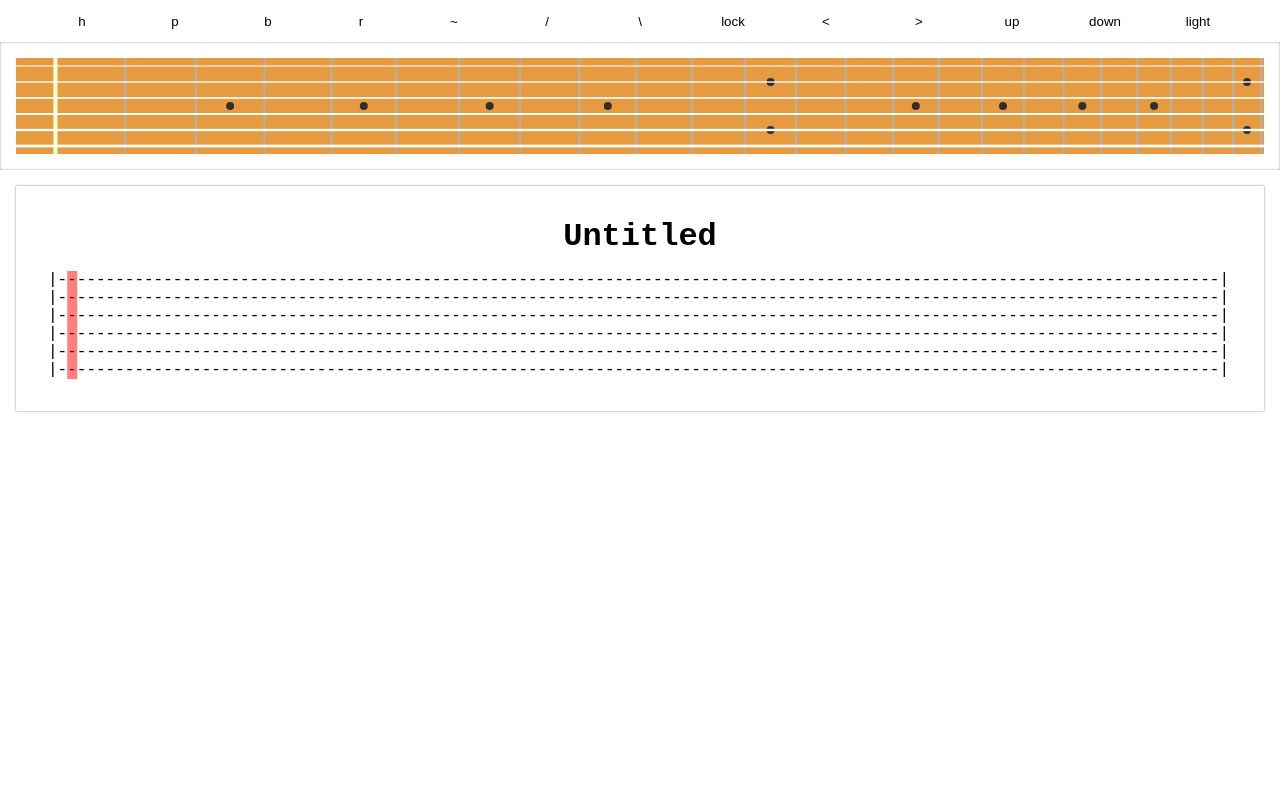
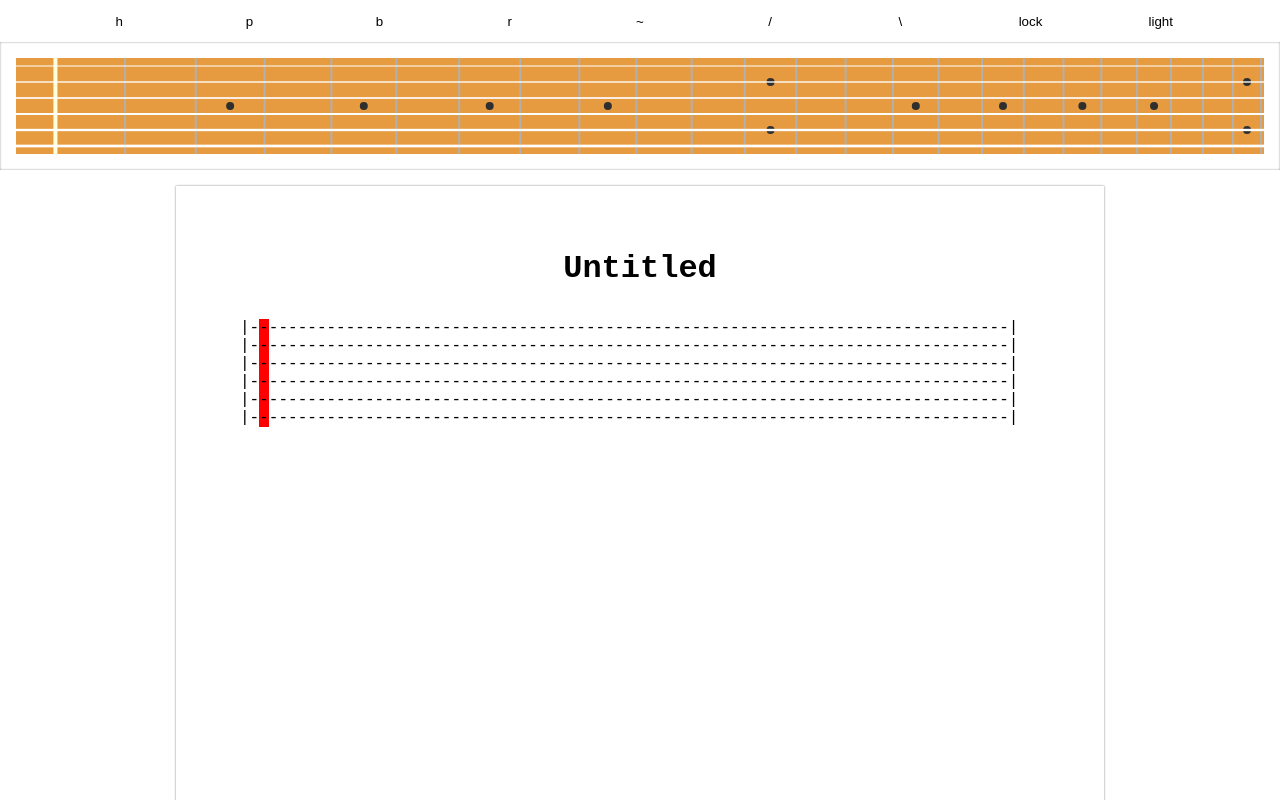
Before and after one commit to apangnathip/tab-creator, a React (Vite) app: page / in a window 1280 px wide. Built offline with nearby package versions, Linux system fonts and the light colour scheme.

Commit message:
Change tab rendering from row-based to column-based

```diff
--- a/src/Editor.tsx
+++ b/src/Editor.tsx
@@ -1,24 +1,18 @@
-import { useState } from "react";
 import { Controls, Fretboard, Toolbar } from "./components/toolbar";
 import { Viewer, Staff } from "./components/viewer";
 import { Sheet } from "./components/viewer/Sheet";
 import styles from "./Editor.module.css";
 
 export function Editor() {
-  const [scrollPos, setScrollPos] = useState({ x: 0, y: 0 });
-  const [limits, setLimits] = useState({ char: 0, staff: 0 });
-
-  console.log(scrollPos);
-
   return (
     <div className={styles.root}>
       <Toolbar>
-        <Controls limits={limits} setScrollPos={setScrollPos} />
+        <Controls />
       </Toolbar>
       <Fretboard />
       <Viewer>
         <Sheet>
-          <Staff limits={limits} setLimits={setLimits} scrollPos={scrollPos} setScrollPos={setScrollPos} />
+          <Staff />
         </Sheet>
       </Viewer>
     </div>
--- a/src/components/toolbar/Controls.tsx
+++ b/src/components/toolbar/Controls.tsx
@@ -1,14 +1,9 @@
-import { Dispatch, SetStateAction, useContext } from "react";
+import { useContext } from "react";
 import { NotationContext } from "../../contexts/NotationContext";
 import { ThemeContext } from "../../contexts/ThemeContext";
 import styles from "./Controls.module.css";
 
-type ControlsProps = {
-  limits: { char: number; staff: number };
-  setScrollPos: Dispatch<SetStateAction<{ x: number; y: number }>>;
-};
-
-type Mode = "unrestrict" | "stack";
+type Mode = "unrestrict" | "stack" | "non-open";
 type TechniqueList = { [id: string]: Technique };
 
 class Technique {
@@ -22,16 +17,16 @@ class Technique {
 }
 
 export const techniques: TechniqueList = {
-  h: new Technique("Hammer-on", "stack"),
+  h: new Technique("Hammer-on", "non-open"),
   p: new Technique("Pull-off", "stack"),
-  b: new Technique("Bend", "stack"),
+  b: new Technique("Bend", "non-open"),
   r: new Technique("Release", "stack"),
   "~": new Technique("Vibrato", "unrestrict"),
   "/": new Technique("Slide Up", "stack"),
   "\\": new Technique("Slide Down", "stack"),
 };
 
-export function Controls({ limits, setScrollPos }: ControlsProps) {
+export function Controls() {
   const { technique, setTechnique, lock, setLock } = useContext(NotationContext);
   const { theme, toggleTheme } = useContext(ThemeContext);
 
@@ -59,62 +54,6 @@ export function Controls({ limits, setScrollPos }: ControlsProps) {
         lock
       </button>
 
-      <button
-        className={styles.btn}
-        onClick={() =>
-          setScrollPos(({ x, y }) => {
-            if (x > 0) {
-              return { x: --x, y: y };
-            }
-            return { x: x, y: y };
-          })
-        }
-      >
-        {"<"}
-      </button>
-
-      <button
-        className={styles.btn}
-        onClick={() =>
-          setScrollPos(({ x, y }) => {
-            if (x < limits.char - 3) {
-              return { x: ++x, y: y };
-            }
-            return { x: x, y: y };
-          })
-        }
-      >
-        {">"}
-      </button>
-
-      <button
-        className={styles.btn}
-        onClick={() =>
-          setScrollPos(({ x, y }) => {
-            if (y > 0) {
-              return { x: x, y: --y };
-            }
-            return { x: x, y: y };
-          })
-        }
-      >
-        {"up"}
-      </button>
-
-      <button
-        className={styles.btn}
-        onClick={() =>
-          setScrollPos(({ x, y }) => {
-            if (y < limits.staff) {
-              return { x: x, y: ++y };
-            }
-            return { x: x, y: y };
-          })
-        }
-      >
-        {"down"}
-      </button>
-
       <button className={styles.btn} onClick={() => toggleTheme()}>
         {theme}
       </button>
--- a/src/components/viewer/Header.module.css
+++ b/src/components/viewer/Header.module.css
@@ -1,5 +1,5 @@
 .root {
-  margin-bottom: 1rem;
+  margin-bottom: 2rem;
   text-align: center;
 }
 
--- a/src/components/viewer/Scroller.module.css
+++ /dev/null
@@ -1,16 +0,0 @@
-.root {
-  position: absolute;
-  background-color: red;
-  opacity: 0.5;
-  width: 10px;
-  /* height: 100%; */
-}
-
-.doo {
-  position: absolute;
-}
-
-.scroller {
-  fill: red;
-  fill-opacity: 0.5;
-}
--- a/src/components/viewer/Scroller.tsx
+++ /dev/null
@@ -1,22 +0,0 @@
-import { useContext } from "react";
-import { BoardContext } from "../../contexts/BoardContext";
-import styles from "./Scroller.module.css";
-
-type ScrollerProps = {
-  fontSize: { width: number; height: number };
-  scrollPos: { x: number; y: number };
-};
-
-export function Scroller({ fontSize, scrollPos }: ScrollerProps) {
-  const { board } = useContext(BoardContext);
-  return (
-    <div
-      className={styles.root}
-      style={{
-        transform: `translate(${fontSize.width * (scrollPos.x + 1)}px, 0)`,
-        width: fontSize.width,
-        height: fontSize.height * board.stringCount,
-      }}
-    />
-  );
-}
--- a/src/components/viewer/Sheet.module.css
+++ b/src/components/viewer/Sheet.module.css
@@ -1,5 +1,6 @@
 .root {
-  padding: 2rem;
+  margin: auto;
+  padding: 4rem;
   font-family: monospace;
   box-shadow: 0 0 2px gray;
   color: var(--colour-font);
--- a/src/components/viewer/Sheet.tsx
+++ b/src/components/viewer/Sheet.tsx
@@ -1,6 +1,6 @@
 import { ReactNode } from "react";
+import { Header } from "./Header";
 import styles from "./Sheet.module.css";
-import { Header } from "./Header";
 
 export function Sheet({ children }: { children: ReactNode }) {
   return (
--- a/src/components/viewer/Staff.module.css
+++ b/src/components/viewer/Staff.module.css
@@ -1,25 +1,29 @@
 .root {
-  position: relative;
   display: flex;
-  flex-direction: column;
-  gap: 1rem;
-}
-
-.staff .tabLine {
-  width: fit-content;
+  flex-wrap: wrap;
+  align-content: flex-start;
+  gap: 1rem 0;
 }
 
 .staff {
   display: flex;
-  flex-direction: column;
+  flex-direction: row;
 }
 
-.tabLine {
-  white-space: nowrap;
+.line,
+.note {
+  cursor: pointer;
+  width: fit-content;
+}
+
+.lineActive {
+  background-color: var(--colour-accent);
+}
+.line:hover {
+  background-color: beige;
 }
 
 .fontCalibrator {
+  position: absolute;
   visibility: hidden;
-  position: absolute;
-  width: fit-content;
 }
--- a/src/components/viewer/Staff.tsx
+++ b/src/components/viewer/Staff.tsx
@@ -1,101 +1,134 @@
 import { Dispatch, SetStateAction, useContext, useEffect, useRef, useState } from "react";
-import { useResize } from "../../hooks/useResize";
 import { Board, BoardContext } from "../../contexts/BoardContext";
 import { NotationContext } from "../../contexts/NotationContext";
-import { Scroller } from "./Scroller";
 import styles from "./Staff.module.css";
 
-type StaffProps = {
-  limits: { char: number; staff: number };
-  scrollPos: { x: number; y: number };
-  setLimits: Dispatch<SetStateAction<{ char: number; staff: number }>>;
-  setScrollPos: Dispatch<SetStateAction<{ x: number; y: number }>>;
-};
+function translateNotation(
+  board: Board,
+  notation: string,
+  charLimit: number,
+  setActive: Dispatch<SetStateAction<{ staff: number; line: number }>>
+) {
+  const notes = notation ? notation.split(",") : [];
+  const border = Array(board.stringCount).fill("|");
+  const empty = Array(board.stringCount).fill("-");
+  const staffs = [];
+  let staff = [border.slice()];
+  let staffLength = 1;
+  notes.pop();
 
-function translateNotation(maxChar: number, board: Board, notation: string): any[] {
-  const rest = "-";
-  const notes = notation ? notation.split(",") : [];
-  const staffs = [];
-  const border = Array(board.stringCount).fill("|");
-  let lines = border.slice();
+  for (const note of notes) {
+    const [string, fret] = note.split(":");
+    const stringIndex = parseInt(string) - 1;
+    const line = Array(board.stringCount).fill("-".repeat(fret ? fret.length : 1));
+    line[stringIndex] = fret;
+    staff.push(empty.slice(), line);
 
-  if (!notes[notes.length - 1]) {
-    notes.pop();
-  }
-
-  for (let i = 0; i < notes.length; i++) {
-    if (!notes[i]) {
-      continue;
+    staffLength = 0;
+    for (const line of staff) {
+      staffLength += line[0].length;
     }
 
-    if (lines[0].length + 4 >= maxChar) {
-      lines = lines.map((line) => line + "-".repeat(Math.abs(maxChar - line.length - 1)) + "|");
-      staffs.push(lines);
-      lines = border.slice();
-    }
+    if (staffLength > charLimit) {
+      const endLine = staff.pop() as string[];
+      const offset = charLimit - staffLength + endLine[0].length + 2;
+      staff.pop();
 
-    const concurrentNotes = notes[i].split("-");
-    if (concurrentNotes.length > 1) {
-      for (let j = 0; j < concurrentNotes.length; j++) {
-        const [string, fret] = concurrentNotes[j].split(":");
-        lines[parseInt(string) - 1] += rest + fret;
+      for (let i = 0; i < offset; i++) {
+        if (i === offset - 1) {
+          staff.push(border.slice());
+        } else {
+          staff.push(empty.slice());
+        }
       }
-    } else {
-      const [string, fret] = notes[i].split(":");
-      lines[parseInt(string) - 1] += rest + fret;
-    }
 
-    const longestLine = lines.reduce((a, b) => (a.length > b.length ? a : b));
-    for (let j = 0; j < lines.length; j++) {
-      lines[j] += rest.repeat(longestLine.length - lines[j].length);
+      staffs.push(staff);
+      staff = [border.slice(), empty.slice(), endLine];
+      staffLength = 2 + endLine[0].length;
     }
   }
 
-  const currNotePos = { x: lines[0].length, y: staffs.length };
-  lines = lines.map((line) => line + "-".repeat(Math.abs(maxChar - line.length - 1)) + "|");
-  staffs.push(lines);
-  return [staffs, currNotePos];
+  setActive({ staff: staffs.length, line: staff.length >= charLimit ? charLimit : staff.length + 1 });
+
+  for (let i = 0; i < charLimit - staffLength; i++) {
+    staff.push(empty.slice());
+  }
+
+  staff.push(border.slice());
+  staffs.push(staff);
+
+  return staffs;
 }
 
-export function Staff({ limits, setLimits, scrollPos, setScrollPos }: StaffProps) {
+function renderTab(
+  tab: string[][][],
+  active: { staff: number; line: number },
+  setActive: Dispatch<SetStateAction<{ staff: number; line: number }>>
+) {
+  const staffElements = [];
+
+  for (let i = 0; i < tab.length; i++) {
+    const staff = tab[i];
+    const lineElements = [];
+
+    for (let j = 0; j < staff.length; j++) {
+      const line = staff[j];
+      const noteElements = [];
+
+      for (let k = 0; k < line.length; k++) {
+        const note = line[k];
+        noteElements.push(
+          <div className={styles.note} key={k}>
+            {note}
+          </div>
+        );
+      }
+
+      lineElements.push(
+        <span
+          className={active.staff === i && active.line === j ? styles.lineActive : styles.line}
+          onClick={() => setActive({ staff: i, line: j })}
+          key={j}
+        >
+          {noteElements}
+        </span>
+      );
+    }
+
+    staffElements.push(
+      <div className={styles.staff} key={i}>
+        {lineElements}
+      </div>
+    );
+  }
+
+  return staffElements;
+}
+
+export function Staff() {
   const { board } = useContext(BoardContext);
   const { notation } = useContext(NotationContext);
-  const [asciiTab, setAsciiTab] = useState([[]] as string[][]);
-  const divRef = useRef<HTMLDivElement | null>(null);
-  const containerWidth = useResize(divRef)[0];
-  const fontRef = useRef<HTMLSpanElement | null>(null);
-  const { width, height } = fontRef.current ? fontRef.current.getBoundingClientRect() : { width: 1, height: 1 };
+  const [sheetSize, setSheetSize] = useState<[number, number]>([800, 1200]);
+  const [charLimit, setCharLimit] = useState(0);
+  const [tab, setTab] = useState([[[""]]]);
+  const [active, setActive] = useState({ staff: 0, line: 2 });
+  const fontRef = useRef<HTMLSpanElement>(null);
+  const fontSize = fontRef.current ? fontRef.current.clientWidth : 1;
 
   useEffect(() => {
-    setLimits(({ staff }) => ({ char: Math.floor(containerWidth / width), staff: staff }));
-  }, [containerWidth]);
+    setCharLimit(Math.round(sheetSize[0] / fontSize));
+  }, [sheetSize, fontSize]);
 
   useEffect(() => {
-    const [staffs, currNotePos] = translateNotation(limits.char, board, notation);
-    setAsciiTab(staffs);
-    setScrollPos(currNotePos);
-    setLimits(({ char }) => ({ staff: staffs.length - 1, char: char }));
-  }, [notation, limits.char]);
+    setTab(translateNotation(board, notation, charLimit, setActive));
+  }, [notation, charLimit]);
 
   return (
-    <>
-      <div className={styles.root} ref={divRef}>
-        {asciiTab.map((staff, i) => {
-          return (
-            <div className={styles.staff} key={i}>
-              {i === scrollPos.y && <Scroller fontSize={{ width, height }} scrollPos={scrollPos} />}
-              {staff.map((line, j) => (
-                <p className={styles.tabLine} key={j}>
-                  {line}
-                </p>
-              ))}
-            </div>
-          );
-        })}
-        <span ref={fontRef} className={styles.fontCalibrator}>
-          0
-        </span>
-      </div>
-    </>
+    <div className={styles.root} style={{ width: sheetSize[0], minHeight: sheetSize[1] }}>
+      {renderTab(tab, active, setActive)}
+      <span className={styles.fontCalibrator} ref={fontRef}>
+        x
+      </span>
+    </div>
   );
 }
--- a/src/components/viewer/Viewer.module.css
+++ b/src/components/viewer/Viewer.module.css
@@ -1,4 +1,5 @@
 .root {
+  display: flex;
   height: 100%;
   padding: 1rem;
   overflow-y: scroll;
--- a/src/contexts/NotationContext.tsx
+++ b/src/contexts/NotationContext.tsx
@@ -27,6 +27,10 @@ function reducer(state: string, action: { string: number; fret: number; attribut
   }
 
   switch (mode) {
+    case "non-open":
+      if (fret === 0) {
+        break;
+      }
     case "stack":
       if (lastString == string + 1) {
         currState = currState.at(-1) === "," ? currState.slice(0, -1) : currState;
@@ -35,6 +39,7 @@ function reducer(state: string, action: { string: number; fret: number; attribut
       }
       newState = `${string + 1}:${technique}${fret}${connector}`;
       break;
+
     case "unrestrict":
       newState = `${string + 1}:${fret}${technique}${connector}`;
   }
```
